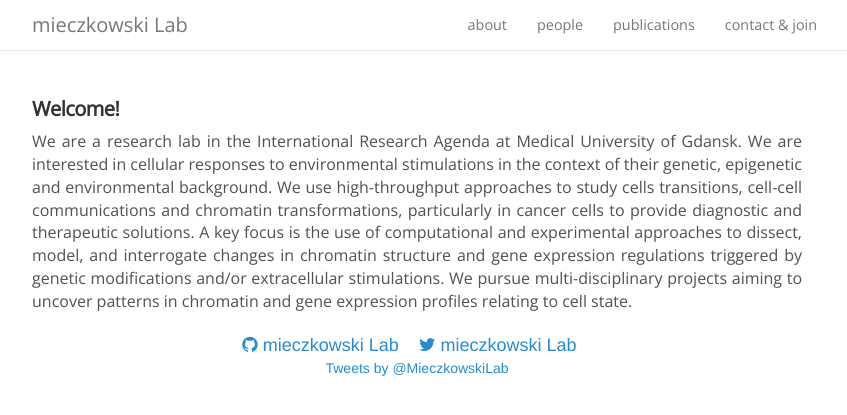
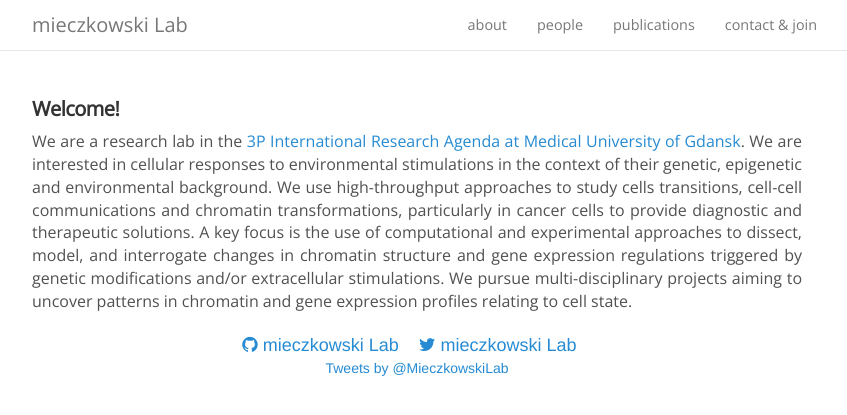
Before and after one commit to jakubmie/jakubmie.github.io, a Jekyll site: the page built from index.html, in a window 1280 px wide. Shown: the top 415 px of the page, without its empty margins (223-1070 px from the left). Built offline with Jekyll 4.4.1, drawn with Linux system fonts in a browser that asks for light colours; nearby versions of some CDN libraries; comment, search, counter and statistics services are not loaded.

```diff
--- a/index.html
+++ b/index.html
@@ -6,7 +6,7 @@ layout: default
     <h4>Welcome!</h4>
     <header class="masthead text-center">
       <p align=”justify”>
-      We are a research lab in the International Research Agenda at Medical University of Gdansk. We are interested in cellular responses to environmental stimulations in the context of their genetic, epigenetic and environmental background. We use high-throughput approaches to study cells transitions, cell-cell communications and chromatin transformations, particularly in cancer cells to provide diagnostic and therapeutic solutions. A key focus is the use of computational and experimental approaches to dissect, model, and interrogate changes in chromatin structure and gene expression regulations triggered by genetic modifications and/or extracellular stimulations. We pursue multi-disciplinary projects aiming to uncover patterns in chromatin and gene expression profiles relating to cell state.
+      We are a research lab in the <a href="https://ira3p.mug.edu.pl/54705.html">3P International Research Agenda at Medical University of Gdansk</a>. We are interested in cellular responses to environmental stimulations in the context of their genetic, epigenetic and environmental background. We use high-throughput approaches to study cells transitions, cell-cell communications and chromatin transformations, particularly in cancer cells to provide diagnostic and therapeutic solutions. A key focus is the use of computational and experimental approaches to dissect, model, and interrogate changes in chromatin structure and gene expression regulations triggered by genetic modifications and/or extracellular stimulations. We pursue multi-disciplinary projects aiming to uncover patterns in chromatin and gene expression profiles relating to cell state.
       </p>
 
       <div >
```
